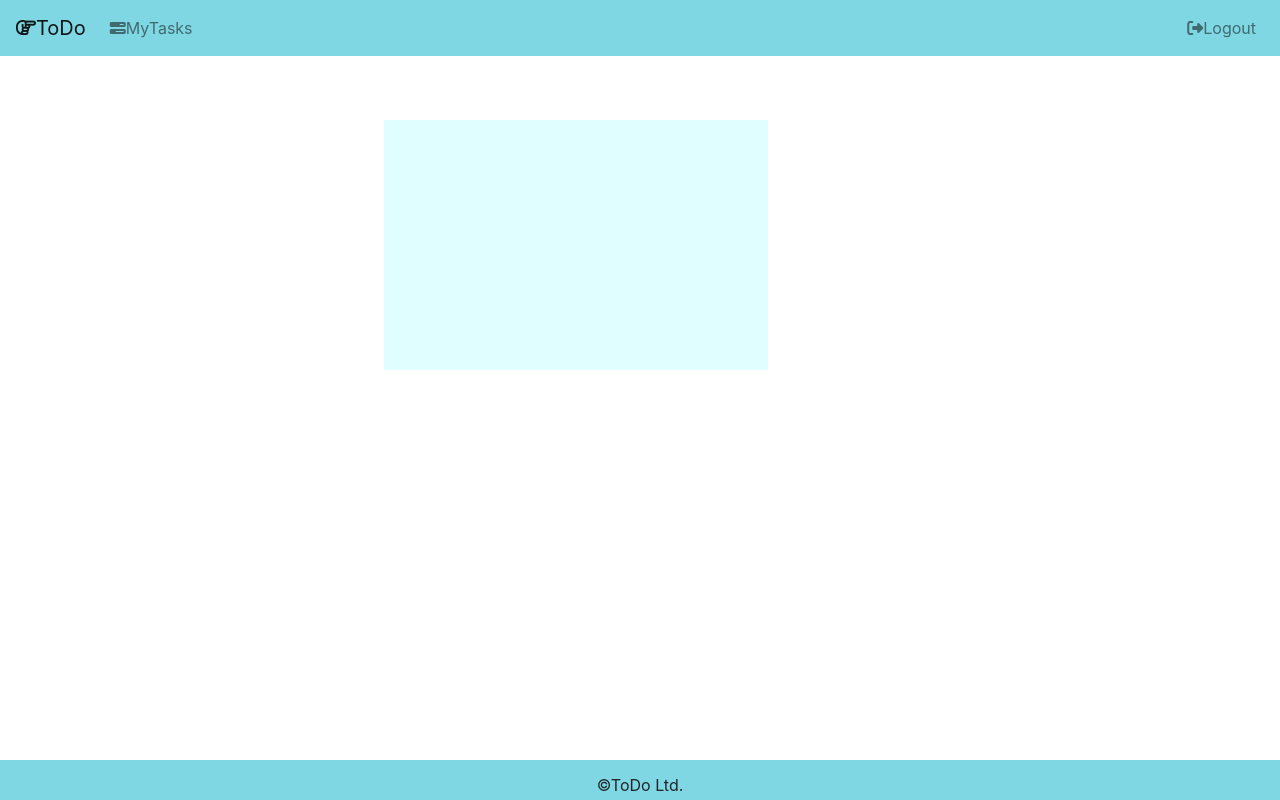
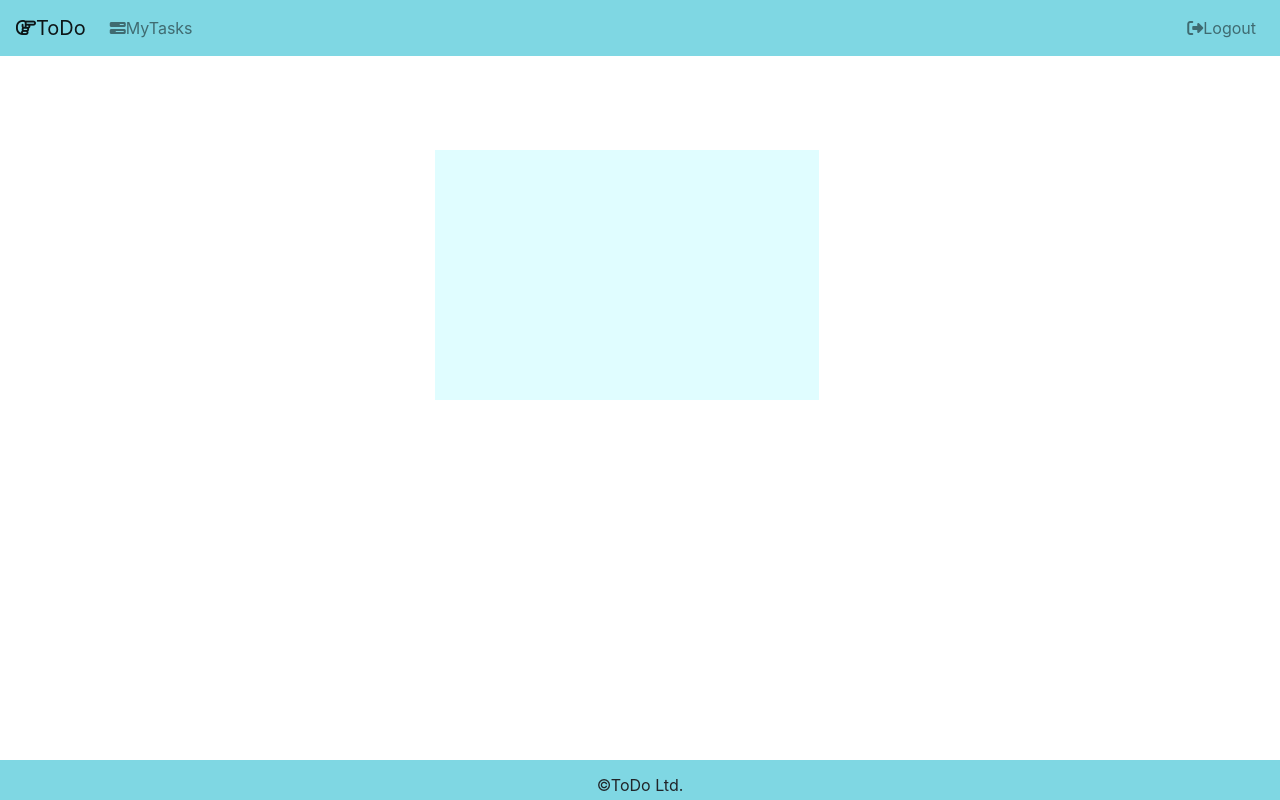
Before and after one commit to deepakbeatz/ToDo, a React (Create React App) app: page / in a window 1280 px wide. Built offline with nearby package versions, Linux system fonts and the light colour scheme.

Commit message:
initial commit

```diff
--- a/src/Components/main.css
+++ b/src/Components/main.css
@@ -1,11 +1,11 @@
 .taskboard{
     position: absolute;
     width:30%;
-    min-width: 250px;
+    min-width: 200px;
     text-align: center;
     height:250px;
-    left:30%;
-    top:120px;
+    left:34%;
+    top:150px;
     background-color: rgba(151, 248, 255, 0.295);
 }
 
```
